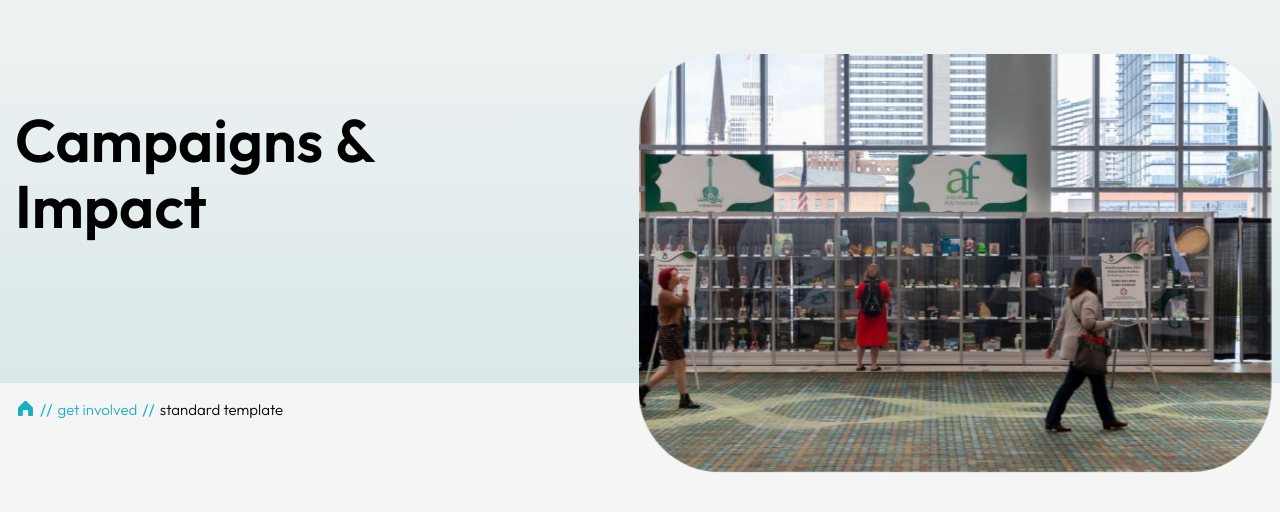
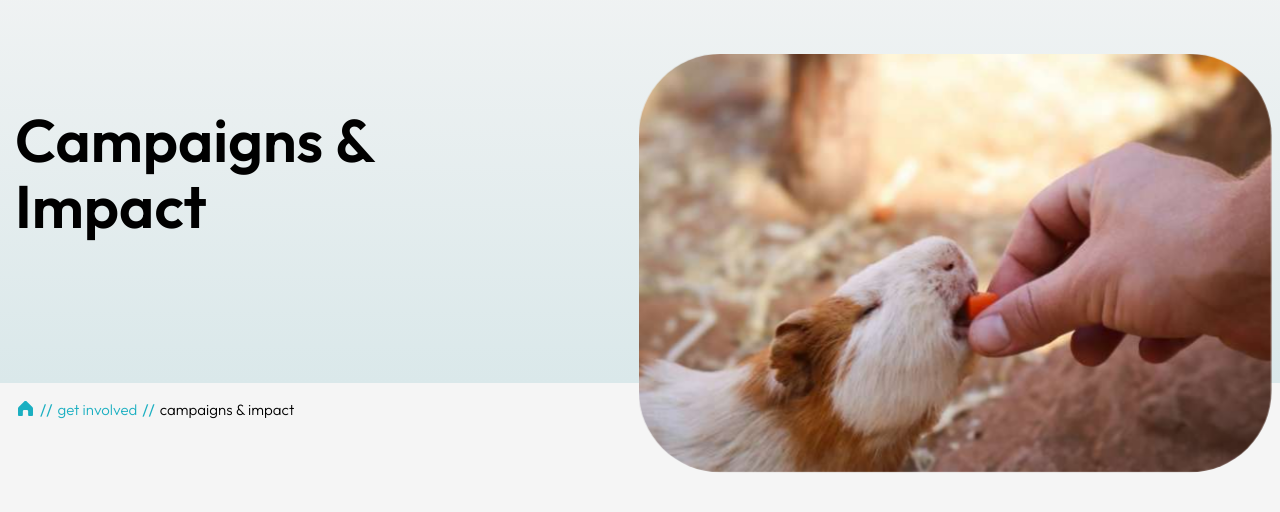
Before and after one commit to the-tiggles/aalas2026, a website: page campaigns-impact.html in a window 1280 px wide. Shown: the part 102-614 px from the top of the page. Drawn offline with nearby package versions, Linux system fonts and the light colour scheme; files that its build step writes are made by us from their sources.

Commit message:
💻🐧 Updates

```diff
--- a/campaigns-impact.html
+++ b/campaigns-impact.html
@@ -33,7 +33,7 @@
          <div class="inner-wrapper">
             <h1 class="page-title">Campaigns & Impact</h1>
             <div class="hero-image">
-               <img src="images/hero-standard-default-websafe-M.jpg" alt="Silent Auction">
+               <img src="images/hero-ways-to-give-websafe-M.jpg" alt="hamster being hand-fed a piece of carrot">
             </div>
          </div>
       </section>
@@ -42,14 +42,14 @@
             <ul class="breadcrumbs-list">
                <li><a href="./index.html" title="Homepage link">Home</a></li>
                <li><a href="#" title="Get Involved">Get Involved</a></li>
-               <li><a href="./standard-template.html" title="Standard Template" class="current-page">Standard Template</a></li>
+               <li><a href="./campaigns-impact.html" title="Campaigns & Impact" class="current-page">Campaigns & Impact</a></li>
             </ul>
          </div>
       </section>
 
       <section id="default-main">
          <div class="inner-wrapper">
-
+            <include src="/components/pages/campaigns-impact-stats-grid.html"></include>
          </div>
       </section>
       <include src="components/global/footer.html"></include>
```
Also changed, not shown: sitemap.html (+1 -1 lines), components/pages/campaigns-impact-stats-grid.html (added).
